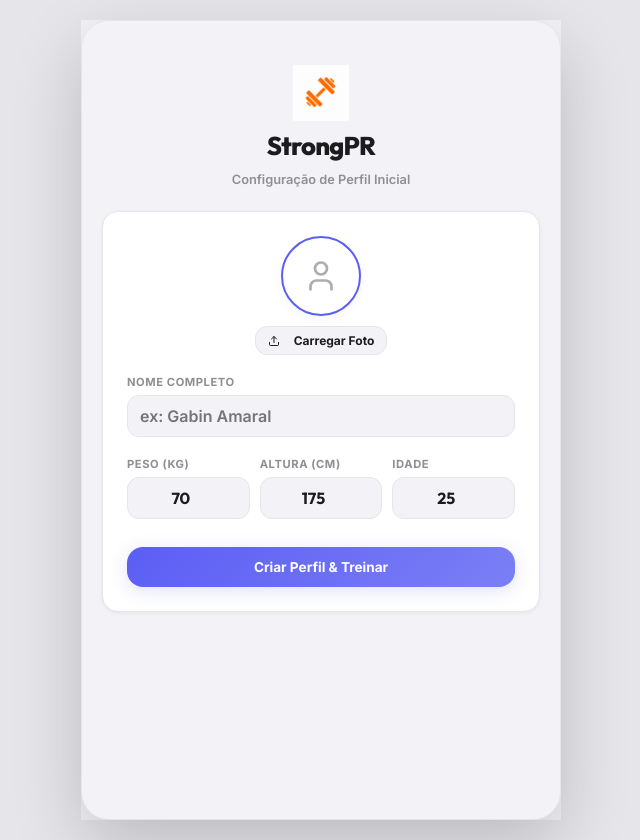
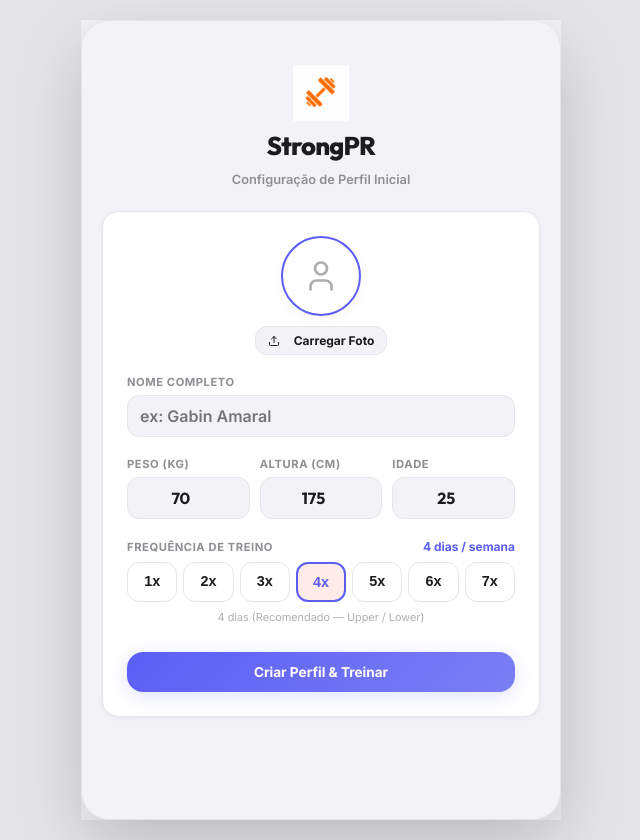
Before and after one commit to Gabusuck/strongPR, a React (Vite) app: page / in a window 1280 px wide. Shown: the whole page, without its empty margins (319-959 px from the left). Built offline with nearby package versions, Linux system fonts and the light colour scheme.

Commit message:
feat(settings): weekly workout frequency selection in onboarding, settings and profile

```diff
--- a/public/sw.js
+++ b/public/sw.js
@@ -1,4 +1,4 @@
-const CACHE_NAME = 'strongpr-cache-v45';
+const CACHE_NAME = 'strongpr-cache-v46';
 const PRECACHE_ASSETS = [
   '/',
   '/index.html',
--- a/src/App.tsx
+++ b/src/App.tsx
@@ -869,6 +869,54 @@
                     <Smartphone size={18} />
                   </button>
                 </div>
+
+                {/* Workout Frequency / Weekly Goal */}
+                <div style={{ display: 'flex', flexDirection: 'column', gap: '8px', paddingTop: '10px', borderTop: '1px solid var(--border-color)' }}>
+                  <div style={{ display: 'flex', justifyContent: 'space-between', alignItems: 'center' }}>
+                    <div>
+                      <div style={{ fontWeight: 700, fontSize: '0.88rem' }}>Meta de Treinos Semanal</div>
+                      <div style={{ fontSize: '0.72rem', color: 'var(--text-secondary)' }}>Quantos dias por semana planeias treinar.</div>
+                    </div>
+                    <span style={{ fontSize: '0.85rem', fontWeight: 800, color: 'var(--accent-color)' }}>
+                      {appData.profile.weeklyGoal || 4}x / semana
+                    </span>
+                  </div>
+
+                  <div style={{ display: 'grid', gridTemplateColumns: 'repeat(7, 1fr)', gap: '6px', marginTop: '2px' }}>
+                    {[1, 2, 3, 4, 5, 6, 7].map((num) => {
+                      const currentGoal = appData.profile.weeklyGoal || 4;
+                      const isSelected = currentGoal === num;
+                      return (
+                        <button
+                          key={num}
+                          type="button"
+                          onClick={() => {
+                            updateAppDataState({
+                              ...appData,
+                              profile: {
+                                ...appData.profile,
+                                weeklyGoal: num
+                              }
+                            });
+                          }}
+                          style={{
+                            padding: '8px 0',
+                            borderRadius: '10px',
+                            border: isSelected ? '2px solid var(--accent-color)' : '1px solid var(--border-color)',
+                            background: isSelected ? 'rgba(255, 94, 58, 0.12)' : 'var(--bg-secondary)',
+                            color: isSelected ? 'var(--accent-color)' : 'var(--text-primary)',
+                            fontWeight: 800,
+                            fontSize: '0.85rem',
+                            cursor: 'pointer',
+                            transition: 'all 0.15s ease',
+                          }}
+                        >
+                          {num}x
+                        </button>
+                      );
+                    })}
+                  </div>
+                </div>
               </div>
 
               {/* Backups */}
@@ -971,7 +1019,7 @@
 }
 
 interface OnboardWizardProps {
-  onComplete: (profile: { name: string; weight: number; height: number; age: number; avatarUrl: string; avatarType: 'emoji' | 'image' | 'silhouette' }) => void;
+  onComplete: (profile: { name: string; weight: number; height: number; age: number; avatarUrl: string; avatarType: 'emoji' | 'image' | 'silhouette'; weeklyGoal: number }) => void;
 }
 
 const OnboardWizard: React.FC<OnboardWizardProps> = ({ onComplete }) => {
@@ -981,6 +1029,7 @@
   const [age, setAge] = useState('25');
   const [avatarUrl, setAvatarUrl] = useState('');
   const [avatarType, setAvatarType] = useState<'emoji' | 'image' | 'silhouette'>('silhouette');
+  const [weeklyGoal, setWeeklyGoal] = useState<number>(4);
   const fileInputRef = useRef<HTMLInputElement>(null);
 
   const handlePhotoUpload = (e: React.ChangeEvent<HTMLInputElement>) => {
@@ -1058,7 +1107,8 @@
       height: parseFloat(height) || 175,
       age: parseInt(age, 10) || 25,
       avatarUrl,
-      avatarType
+      avatarType,
+      weeklyGoal,
     });
   };
 
@@ -1122,6 +1172,53 @@
           </div>
         </div>
 
+        {/* Weekly workout frequency selector */}
+        <div style={{ display: 'flex', flexDirection: 'column', gap: '8px' }}>
+          <div style={{ display: 'flex', justifyContent: 'space-between', alignItems: 'center' }}>
+            <label style={{ fontSize: '0.7rem', color: 'var(--text-secondary)', fontWeight: 800, textTransform: 'uppercase', letterSpacing: '0.05em' }}>
+              Frequência de Treino
+            </label>
+            <span style={{ fontSize: '0.75rem', fontWeight: 800, color: 'var(--accent-color)' }}>
+              {weeklyGoal} {weeklyGoal === 1 ? 'dia' : 'dias'} / semana
+            </span>
+          </div>
+
+          <div style={{ display: 'grid', gridTemplateColumns: 'repeat(7, 1fr)', gap: '6px' }}>
+            {[1, 2, 3, 4, 5, 6, 7].map((num) => (
+              <button
+                key={num}
+                type="button"
+                onClick={() => setWeeklyGoal(num)}
+                style={{
+                  padding: '10px 0',
+                  borderRadius: '12px',
+                  border: weeklyGoal === num ? '2px solid var(--accent-color)' : '1px solid var(--border-color)',
+                  background: weeklyGoal === num ? 'rgba(255, 94, 58, 0.12)' : 'var(--bg-secondary)',
+                  color: weeklyGoal === num ? 'var(--accent-color)' : 'var(--text-primary)',
+                  fontWeight: 800,
+                  fontSize: '0.9rem',
+                  cursor: 'pointer',
+                  transition: 'all 0.15s ease',
+                  display: 'flex',
+                  flexDirection: 'column',
+                  alignItems: 'center',
+                  gap: '2px',
+                }}
+              >
+                <span>{num}x</span>
+              </button>
+            ))}
+          </div>
+          <div style={{ fontSize: '0.68rem', color: 'var(--text-muted)', textAlign: 'center' }}>
+            {weeklyGoal <= 2 && 'Iniciante / Manutenção'}
+            {weeklyGoal === 3 && '3 dias (Push / Pull / Legs)'}
+            {weeklyGoal === 4 && '4 dias (Recomendado — Upper / Lower)'}
+            {weeklyGoal === 5 && '5 dias (PPL + Upper Lower)'}
+            {weeklyGoal === 6 && '6 dias (Avançado — PPL 2x)'}
+            {weeklyGoal === 7 && '7 dias (Todos os dias)'}
+          </div>
+        </div>
+
         <button type="submit" className="btn btn-primary" style={{ marginTop: '8px', padding: '12px 14px', width: '100%', fontWeight: 800, fontSize: '0.85rem' }}>
           Criar Perfil & Treinar
         </button>
--- a/src/components/DashboardView.tsx
+++ b/src/components/DashboardView.tsx
@@ -242,8 +242,8 @@
             <Calendar size={16} color="var(--accent-color)" />
             <p style={{ fontSize: "0.85rem", fontWeight: 800, color: "var(--text-primary)" }}>Frequência Semanal</p>
           </div>
-          <span style={{ fontSize: "0.78rem", fontWeight: 800, color: "var(--accent-color)" }}>
-            {thisWeekCount} de 5 treinos
+          <span style={{ fontSize: "0.78rem", fontWeight: 800, color: thisWeekCount >= (profile?.weeklyGoal || 4) ? '#10b981' : "var(--accent-color)" }}>
+            {thisWeekCount} de {profile?.weeklyGoal || 4} treinos {thisWeekCount >= (profile?.weeklyGoal || 4) && '🎉'}
           </span>
         </div>
 
--- a/src/components/ProfileView.tsx
+++ b/src/components/ProfileView.tsx
@@ -62,6 +62,7 @@
   const [editAge, setEditAge] = useState(profile.age.toString());
   const [editAvatarUrl, setEditAvatarUrl] = useState(profile.avatarUrl);
   const [editAvatarType, setEditAvatarType] = useState(profile.avatarType);
+  const [editWeeklyGoal, setEditWeeklyGoal] = useState(profile.weeklyGoal || 4);
 
   // Calculate statistics
   const totalWorkouts = workouts.length;
@@ -845,6 +846,7 @@
               setEditAge(profile.age.toString());
               setEditAvatarUrl(profile.avatarUrl);
               setEditAvatarType(profile.avatarType);
+              setEditWeeklyGoal(profile.weeklyGoal || 4);
               setShowEditProfileModal(true);
             }}
           >
@@ -859,8 +861,12 @@
           </div>
           <div>
             <h2 style={{ fontSize: '1.3rem', fontWeight: 900, fontFamily: 'var(--font-display)', color: 'var(--text-primary)' }}>{profile.name || 'Sem Nome'}</h2>
-            <p style={{ color: 'var(--text-secondary)', fontSize: '0.8rem', fontWeight: 700 }}>
-              ⚖️ {profile.weight} kg • {profile.age} anos
+            <p style={{ color: 'var(--text-secondary)', fontSize: '0.8rem', fontWeight: 700, display: 'flex', alignItems: 'center', gap: '6px', flexWrap: 'wrap', marginTop: '2px' }}>
+              <span>⚖️ {profile.weight} kg</span>
+              <span>•</span>
+              <span>{profile.age} anos</span>
+              <span>•</span>
+              <span style={{ color: 'var(--accent-color)', backgroundColor: 'rgba(255, 94, 58, 0.08)', padding: '2px 8px', borderRadius: '8px' }}>🎯 {profile.weeklyGoal || 4}x/semana</span>
             </p>
           </div>
         </div>
@@ -873,6 +879,7 @@
             setEditAge(profile.age.toString());
             setEditAvatarUrl(profile.avatarUrl);
             setEditAvatarType(profile.avatarType);
+            setEditWeeklyGoal(profile.weeklyGoal || 4);
             setShowEditProfileModal(true);
           }}
           style={{ padding: '8px 12px', fontSize: '0.78rem', display: 'flex', alignItems: 'center', gap: '4px' }}
@@ -1000,7 +1007,8 @@
                 age: parseInt(editAge, 10) || 0,
                 avatarUrl: editAvatarUrl,
                 avatarType: editAvatarType,
-                onboarded: true
+                onboarded: true,
+                weeklyGoal: editWeeklyGoal,
               });
               setShowEditProfileModal(false);
             }} style={{ display: 'flex', flexDirection: 'column', gap: '16px' }}>
@@ -1105,6 +1113,36 @@
                   onChange={(e) => setEditAge(e.target.value)}
                   style={{ fontWeight: 600 }}
                 />
+              </div>
+
+              {/* Weekly Frequency Selection */}
+              <div style={{ display: 'flex', flexDirection: 'column', gap: '6px' }}>
+                <div style={{ display: 'flex', justifyContent: 'space-between', alignItems: 'center' }}>
+                  <label style={{ fontSize: '0.8rem', color: 'var(--text-secondary)', fontWeight: 700, textTransform: 'uppercase', letterSpacing: '0.05em' }}>Frequência Semanal de Treino</label>
+                  <span style={{ fontSize: '0.78rem', fontWeight: 800, color: 'var(--accent-color)' }}>{editWeeklyGoal}x por semana</span>
+                </div>
+                <div style={{ display: 'grid', gridTemplateColumns: 'repeat(7, 1fr)', gap: '6px' }}>
+                  {[1, 2, 3, 4, 5, 6, 7].map((num) => (
+                    <button
+                      key={num}
+                      type="button"
+                      onClick={() => setEditWeeklyGoal(num)}
+                      style={{
+                        padding: '10px 0',
+                        borderRadius: '10px',
+                        border: editWeeklyGoal === num ? '2px solid var(--accent-color)' : '1px solid var(--border-color)',
+                        background: editWeeklyGoal === num ? 'rgba(255, 94, 58, 0.12)' : 'var(--bg-secondary)',
+                        color: editWeeklyGoal === num ? 'var(--accent-color)' : 'var(--text-primary)',
+                        fontWeight: 800,
+                        fontSize: '0.88rem',
+                        cursor: 'pointer',
+                        transition: 'all 0.15s ease',
+                      }}
+                    >
+                      {num}x
+                    </button>
+                  ))}
+                </div>
               </div>
 
               <button type="submit" className="btn btn-primary" style={{ marginTop: '8px', padding: '14px' }}>
--- a/src/storage.ts
+++ b/src/storage.ts
@@ -32,6 +32,7 @@
   avatarUrl: '',
   avatarType: 'silhouette',
   onboarded: false,
+  weeklyGoal: 4,
 };
 
 // Initial App State
@@ -69,7 +70,7 @@
       exercises: parsed.exercises && parsed.exercises.length > 0 ? parsed.exercises : DEFAULT_EXERCISES,
       prs: parsed.prs || [],
       settings: { ...DEFAULT_SETTINGS, ...parsed.settings },
-      profile: parsed.profile || DEFAULT_PROFILE,
+      profile: { ...DEFAULT_PROFILE, ...(parsed.profile || {}) },
       templates: parsed.templates || [],
     };
   } catch (error) {
--- a/src/types.ts
+++ b/src/types.ts
@@ -51,6 +51,7 @@
   avatarUrl: string; // base64 string or silhouette/emoji
   avatarType: 'emoji' | 'image' | 'silhouette';
   onboarded: boolean;
+  weeklyGoal?: number; // Target workout days per week (1-7)
 }
 
 export type ActiveTab = 'dashboard' | 'workout' | 'history' | 'prs' | 'routines' | 'profile';
```
